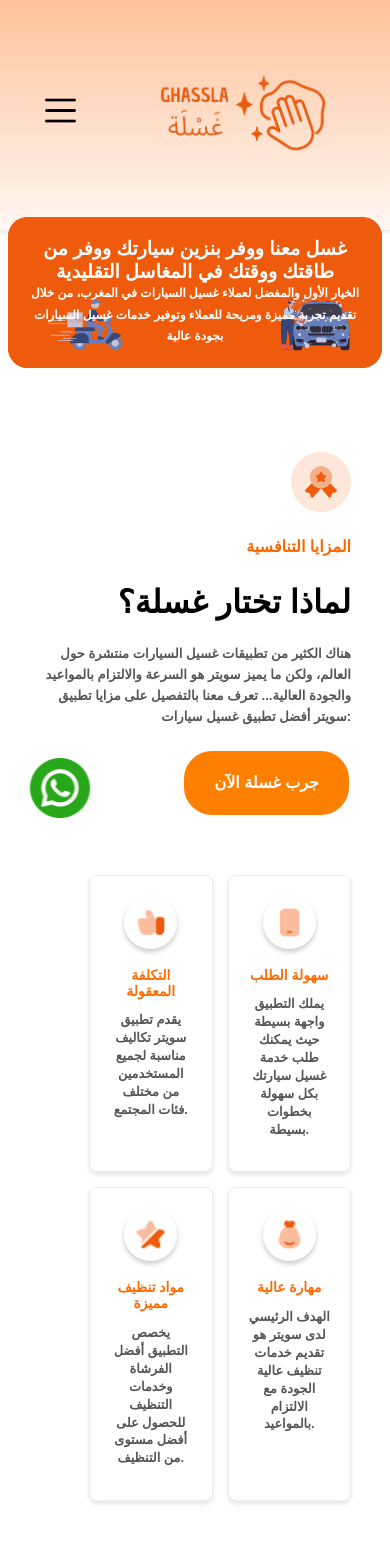
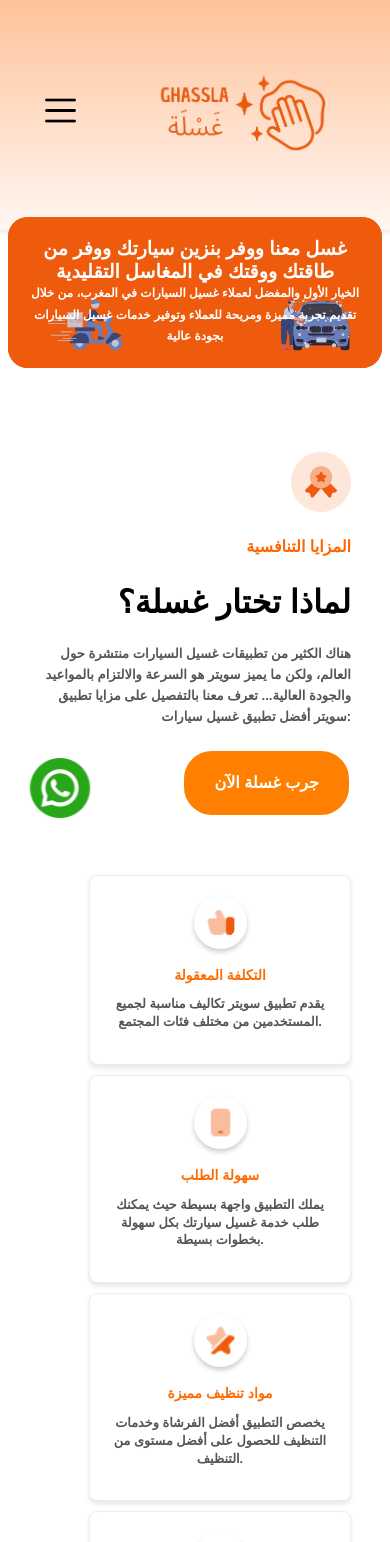
Before and after one commit to ANASS133/ghassla, a React (Create React App) app: page / in a window 390 px wide. Shown: the top 1542 px of the page. Built offline with nearby package versions, Linux system fonts and the light colour scheme; a web font is replaced by a local one.

Commit message:
editing the fucking cards of whyus

```diff
--- a/src/App.css
+++ b/src/App.css
@@ -557,6 +557,23 @@
       gap: 15px;
   }}
 
+  @media (max-width: 470px) {
+    .features {
+      grid-template-columns: 1fr;
+      gap: 10px;
+    }
+  }
+  @media (max-width: 348px) {
+    .container1 {
+        padding: 0px 10px;
+    }
+}  @media (max-width: 274px) {
+  .container1 {
+      padding: 0px 10px;
+  }
+}
+
+
  /* animation */
 .fade-in {
   opacity: 0;
```
